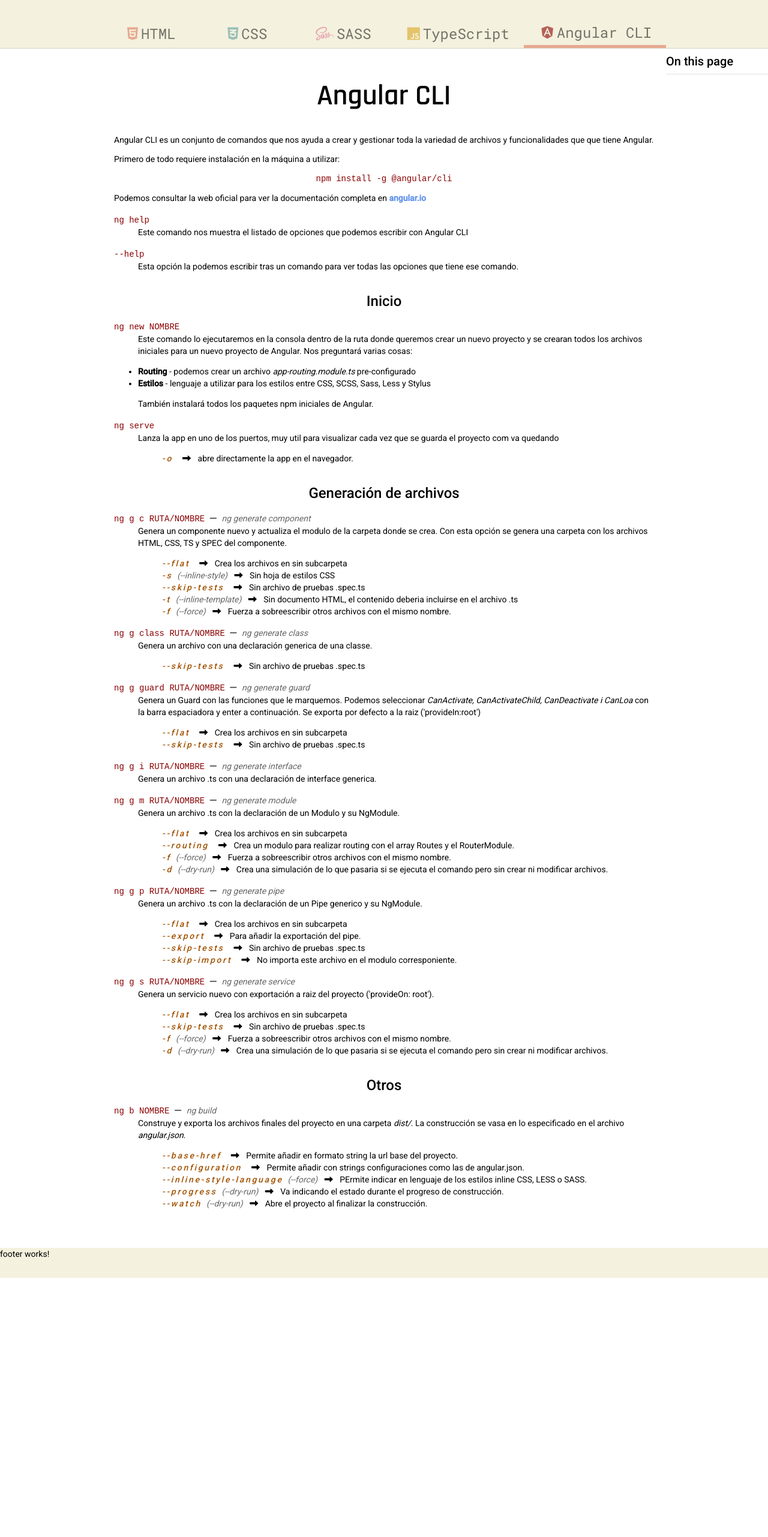
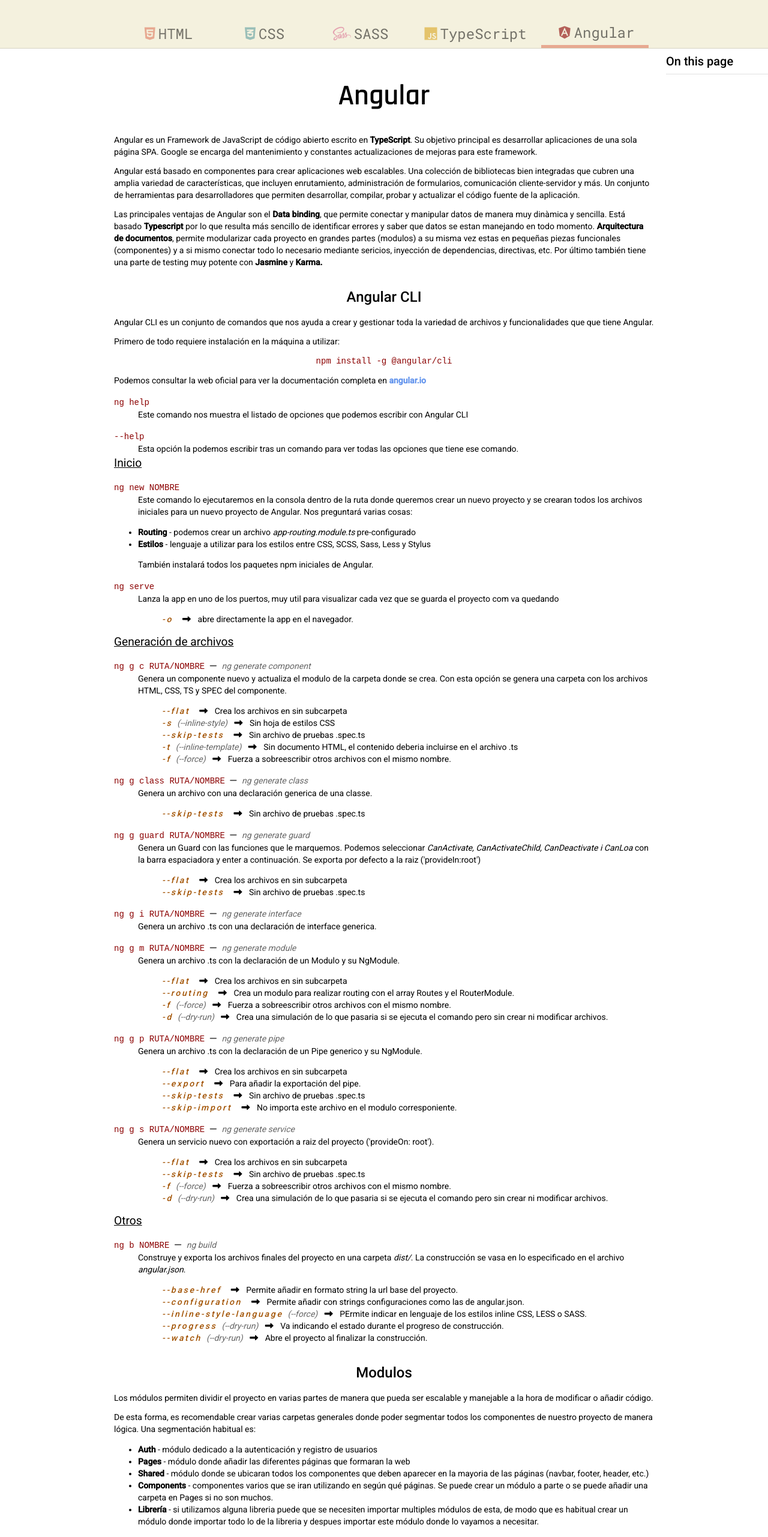
Before and after one commit to boboxanqui/Apuntes, an Angular app: page /angular in a window 1280 px wide. Shown: the part 80-2642 px from the top of the page at 60% size. Before the commit the page ends 2210 px from the top, so only its background shows below. Built offline with nearby package versions, Linux system fonts and the light colour scheme.

Commit message:
Angular modules

```diff
--- a/src/app/pages/angular-cli/angular-cli.component.html
+++ b/src/app/pages/angular-cli/angular-cli.component.html
@@ -1,4 +1,12 @@
-<h2 class="page-title">Angular CLI</h2>
+<h2 class="page-title">Angular</h2>
+
+<p>Angular es un Framework de JavaScript de código abierto escrito en <b>TypeScript</b>. Su objetivo principal es desarrollar aplicaciones de una sola página SPA. Google se encarga del mantenimiento y constantes actualizaciones de mejoras para este framework.</p>
+
+<p>Angular está basado en componentes para crear aplicaciones web escalables. Una colección de bibliotecas bien integradas que cubren una amplia variedad de características, que incluyen enrutamiento, administración de formularios, comunicación cliente-servidor y más. Un conjunto de herramientas para desarrolladores que permiten desarrollar, compilar, probar y actualizar el código fuente de la aplicación.</p>
+
+<p>Las principales ventajas de Angular son el <b>Data binding</b>, que permite conectar y manipular datos de manera muy dinàmica y sencilla. Está basado <b>Typescript</b> por lo que resulta más sencillo de identificar errores y saber que datos se estan manejando en todo momento. <b>Arquitectura de documentos</b>, permite modularizar cada proyecto en grandes partes (modulos) a su misma vez estas en pequeñas piezas funcionales (componentes) y a si mismo conectar todo lo necesario mediante sericios, inyección de dependencias, directivas, etc. Por último también tiene una parte de testing muy potente con <b>Jasmine</b> y <b>Karma.</b></p>
+
+<h2 class="title-2">Angular CLI</h2>
 
 <p>Angular CLI es un conjunto de comandos que nos ayuda a crear y gestionar toda la variedad de archivos y funcionalidades que que tiene Angular.</p>
 <p>Primero de todo requiere instalación en la máquina a utilizar:</p>
@@ -9,7 +17,7 @@
 <dt><code>--help</code></dt>
 <dd>Esta opción la podemos escribir tras un comando para ver todas las opciones que tiene ese comando.</dd>
 
-<h2 class="title-2">Inicio</h2>
+<h3 class="title-3">Inicio</h3>
 
 <dl>
     <dt><code>ng new NOMBRE</code></dt>
@@ -28,7 +36,7 @@
     </dd>
 </dl>
 
-<h2 class="title-2">Generación de archivos</h2>
+<h3 class="title-3">Generación de archivos</h3>
 
 <dl>
     <dt>
@@ -207,7 +215,7 @@
     </dd>
 </dl>
 
-<h2 class="title-2">Otros</h2>
+<h3 class="title-3">Otros</h3>
 
 <dl>
     <dt>
@@ -248,3 +256,31 @@
         </ul>
     </dd>
 </dl>
+
+<h2 class="title-2">Modulos</h2>
+
+<p>Los módulos permiten dividir el proyecto en varias partes de manera que pueda ser escalable y manejable a la hora de modificar o añadir código. </p>
+<p>De esta forma, es recomendable crear varias carpetas generales donde poder segmentar todos los componentes de nuestro proyecto de manera lógica. Una segmentación habitual es:</p>
+
+<ul>
+    <li><b>Auth</b> - módulo dedicado a la autenticación y registro de usuarios</li>
+    <li><b>Pages</b> - módulo donde añadir las diferentes páginas que formaran la web</li>
+    <li><b>Shared</b> - módulo donde se ubicaran todos los componentes que deben aparecer en la mayoria de las páginas (navbar, footer, header, etc.)</li>
+    <li><b>Components</b> - componentes varios que se iran utilizando en según qué páginas. Se puede crear un módulo a parte o se puede añadir una carpeta en Pages si no son muchos.</li>
+    <li><b>Librería</b> - si utilizamos alguna libreria puede que se necesiten importar multiples módulos de esta, de modo que es habitual crear un módulo donde importar todo lo de la libreria y despues importar este módulo donde lo vayamos a necesitar.</li>
+</ul>
+
+<p>Cada una de estas partes necesitara un módulo donde gestionar todos los componentes de dicha parte asi como la importación de otros módulos necesarios. </p>
+
+<p>La configuración de un módulo se realiza con un documento <b>.ts</b> con la directiva <b>@NgModule()</b> la cual tiene como parametro un objeto con los arrays de toda la composición del módulo:</p>
+
+<code>@NgModule({{ '{' }}</code>
+<ul>
+    <li><code>declarations: [...]</code> - se incluyen todos los componentes que formarán el módulo</li>
+    <li><code>exports: [...]</code> - los componentes que serán utilizados fuera de este módulo</li>
+    <li><code>imports: [...]</code> - Importación de otros módulos necesarios.</li>
+    <li><code>providers: [...]</code> - </li>
+    <li><code>bootstrap: [...]</code> - .</li>
+</ul>
+
+<p>Otra funcionalidad de los módulos es la creción de los archivos de configuración del Routing, incluyendo rutas hijas y lazy-loading, Guards.</p>
--- a/src/app/pages/css/css.component.html
+++ b/src/app/pages/css/css.component.html
@@ -102,6 +102,7 @@
             <li><i>calc() </i>- Permite hacer calculos con los valores dentro de los parentesis para determinar el valor resultante.</li>
             <li><i>min(...) </i>- Permite establecer un minimo para medidas cambiantes como anchos, largos, etc. Se aceptan varios valores y se elegira siempre el menor. Ej. <code>min( 20%, 100px, 4rem )</code></li>
             <li><i>max(...) </i>- Permite establecer un máximo para medidas cambiantes. Acepta mas de un valor eligiendo el que sea siempre mas grande. Ej. <code>max( 80%, 500px, 50vw ). </code></li>
+            <li><i>clamp(MIN, IDEAL, MAX) </i>- Muy útil para comportamientos responsive. Se establece un valor ideal que tendrá preferencia sobreo los otros dos los cuales marcan que no puede ser mas pequeño que MIN ni mas grande que MAX. Ej. <code>clamp( 200px, 50%, 800px); </code></li>
             <li><i>auto </i>- Igual que % depende de su parentesco, en este caso reparte el mismo valor si hay mas de una propiedad o equivale al valor más céntrico (útil cuando asignamos un mismo valor a multiples propiedades/lados). </li>
 
             *min() y max() permiten mas de un valor entre parentesis. Ejemplo <i>width: min(500px 70%);</i>  escogerá siempre la mínima medida en función del ancho navegador, si 500px es menor que 70% entonces escogerá 500px como medida mínima. Lo mismo para max() pero escogiendo la medida mas grande.
@@ -714,9 +715,9 @@
         <dt><b>Tener en cuenta width del Scrollbar</b></dt>
         <dd>Importante saber que la medida "vw" incluye el espacio del scrollbar, por lo que si utilizamos <code>100vw</code> el contenido quedara debajo del scrolbar. Para que el html no quede por debajo del scrollbar y parece que los elementos no queden centrados del todo incluso cuando cambiamos de una página con scrollbar a otra sin se nota el cambio de width. Hay varias maneras de solucionarlo:
             <ul>
-                <li><code> html { overflow-y: overlay; }</code></li>
-                <li><code> html { overflow-y: scroll; }</code></li>
-                <li><code> html { width: 100vw; }</code></li>
+                <li><code> html {{ '{' }} overflow-y: overlay; }</code></li>
+                <li><code> html {{ '{' }} overflow-y: scroll; }</code></li>
+                <li><code> html {{ '{' }} width: 100vw; }</code></li>
             </ul>
         </dd>
     </dl>
--- a/src/app/shared/navbar/navbar.component.html
+++ b/src/app/shared/navbar/navbar.component.html
@@ -28,7 +28,7 @@
 
     <a mat-tab-link routerLink="angular" routerLinkActive="nav-ative" class="nav-link">
         <i class="fa-brands fa-angular fs1-5"></i>
-        <span class="mono fs1-5">Angular CLI</span>
+        <span class="mono fs1-5">Angular</span>
     </a>
 
 </nav>
```
